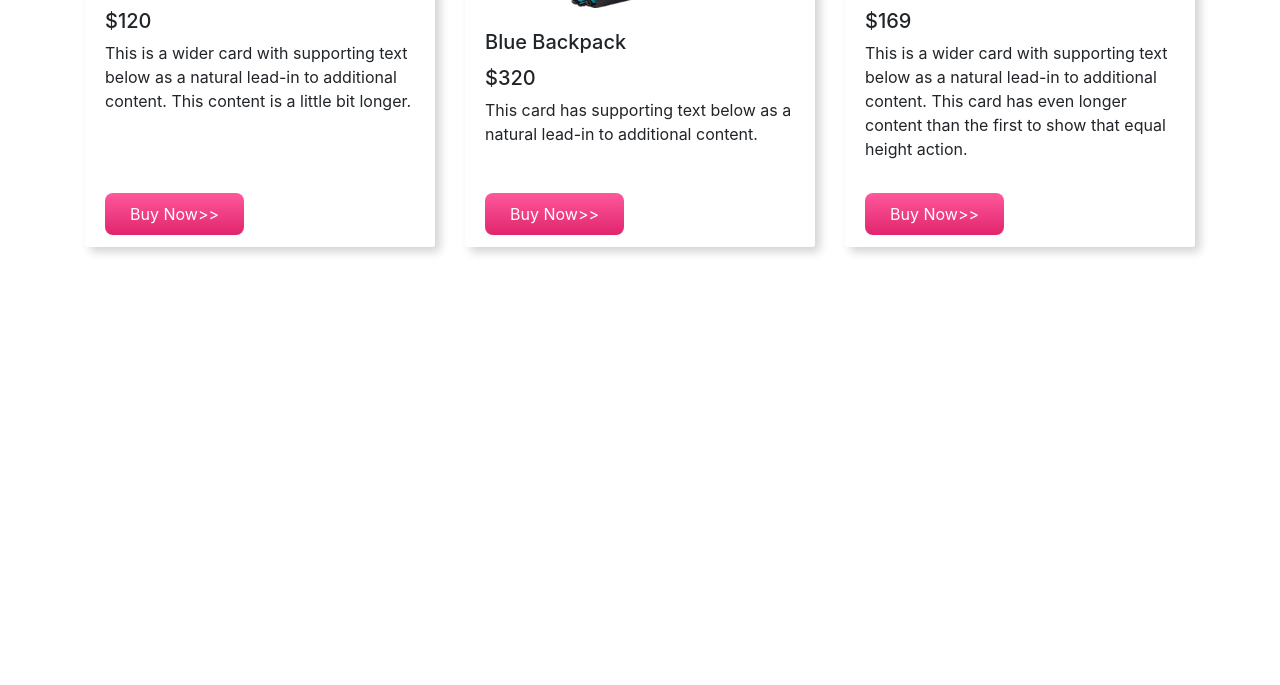
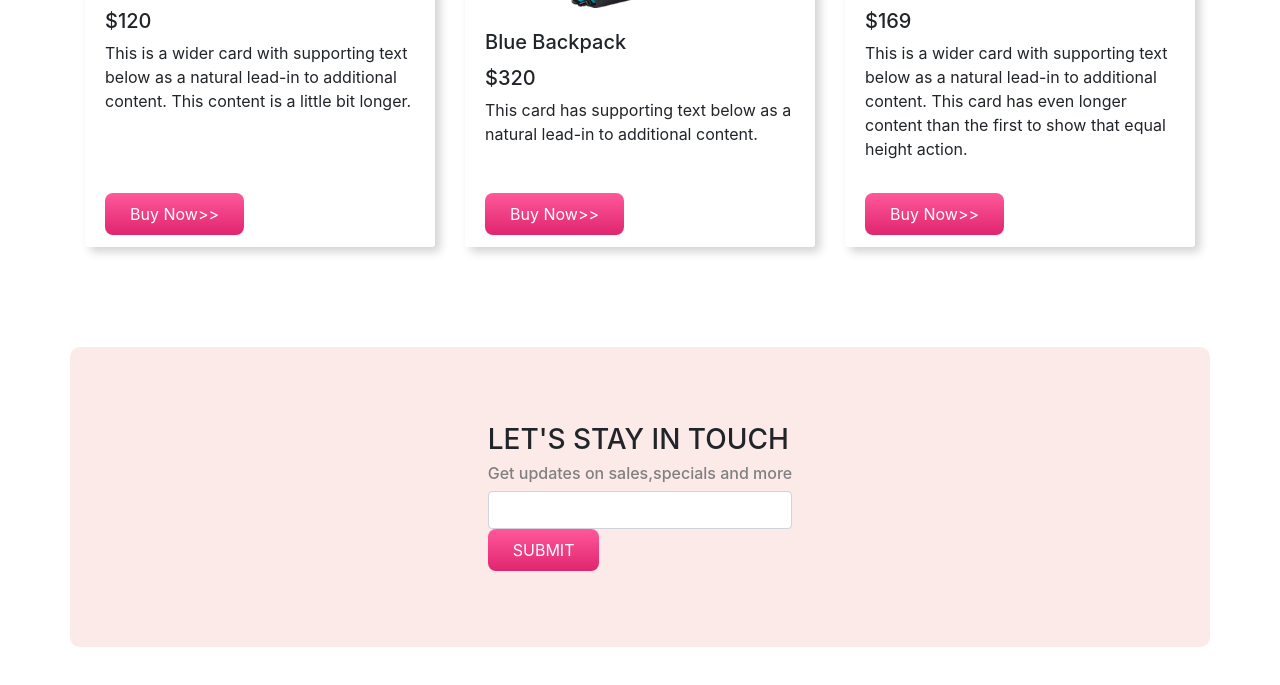
Before and after one commit to azmir849/panda-commerce, a plain HTML site: page index.html in a window 1280 px wide. Shown: the part 1884-2569 px from the top of the page. Before the commit the page ends 2231 px from the top, so only its background shows below. Drawn offline with nearby package versions, Linux system fonts and the light colour scheme.

Commit message:
Subscribe Section Added

```diff
--- a/index.html
+++ b/index.html
@@ -198,7 +198,18 @@
   </div>
 </div>
 <!-- Backpack Section End -->
+<!-- ************************************************************************************************ -->
 
+<!-- Subscribe Section Started -->
+  <div class="container  orange-bg d-flex justify-content-center align-items-center" id="subscribe">
+    <div>
+    <h3>LET'S STAY IN TOUCH</h3>
+    <h6>Get updates on sales,specials and more</h6>
+    <input class="form-control" type="text">
+    <button class="buy-now-button">SUBMIT</button>
+    </div>
+</div>
+<!-- Subscribe Section End -->
 
 <!-- JavaScript Start -->
 <script src="https://code.jquery.com/jquery-3.5.1.slim.min.js" integrity="sha384-DfXdz2htPH0lsSSs5nCTpuj/zy4C+OGpamoFVy38MVBnE+IbbVYUew+OrCXaRkfj" crossorigin="anonymous"></script>
--- a/style.css
+++ b/style.css
@@ -56,3 +56,11 @@
     border-top: none;
     border-radius: 10px;
 }
+
+#subscribe{
+    height: 300px;
+}
+
+#subscribe h6{
+    color: gray;
+}
```
